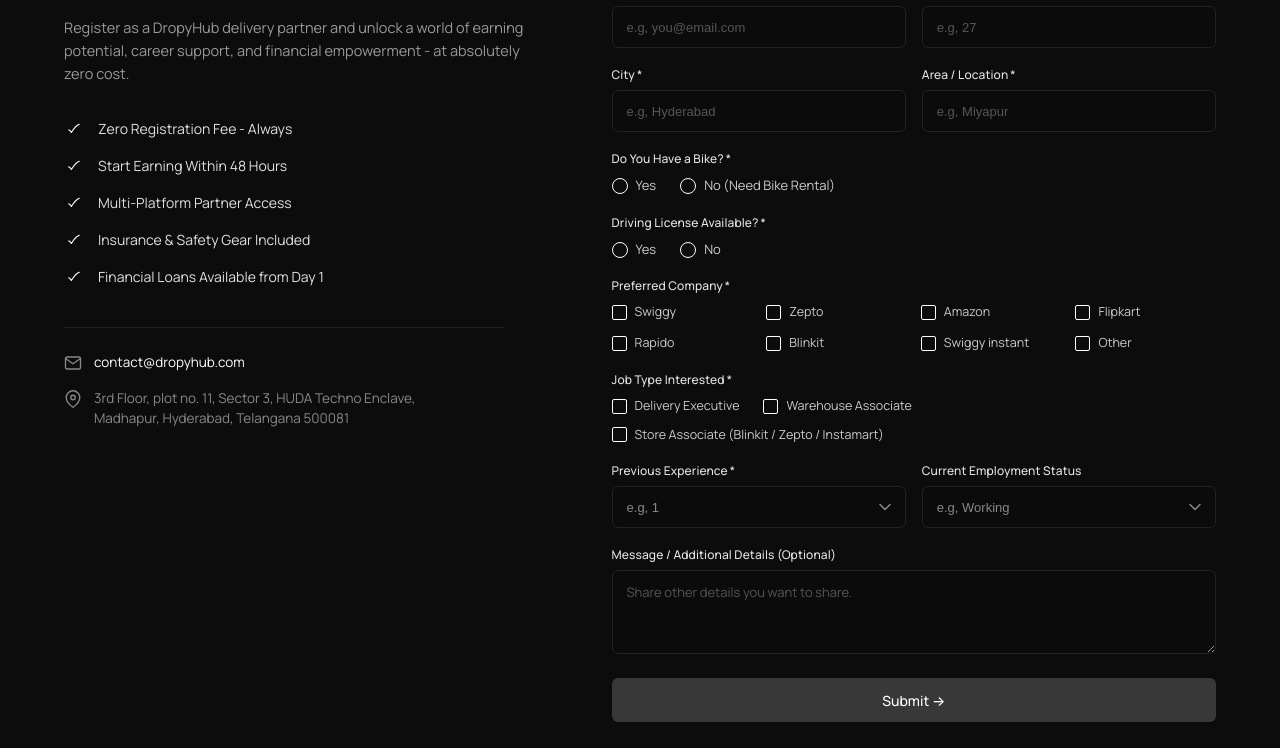
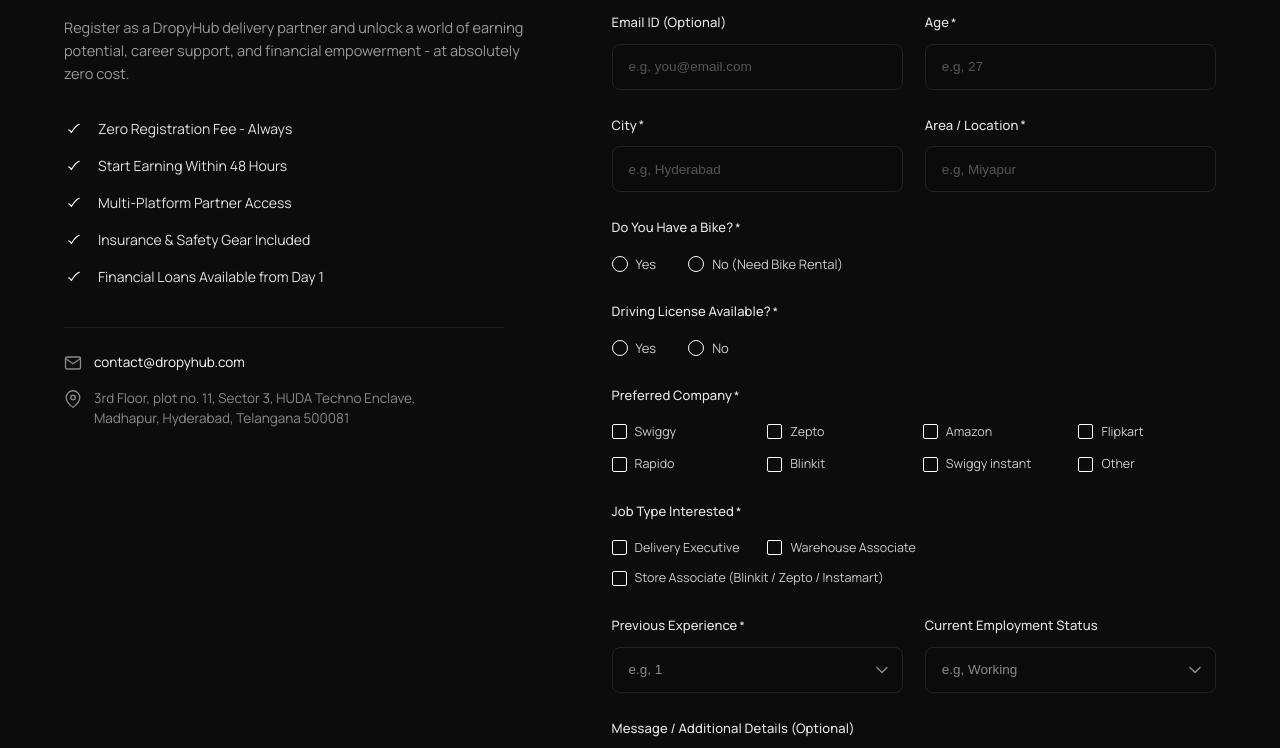
Before and after one commit to dropyhubtest/dropyhub, a Next.js app: page /apply in a window 1280 px wide. Shown: the part 279-1027 px from the top of the page. Built offline with nearby package versions, Linux system fonts and the light colour scheme; a web font is replaced by a local one.

Commit message:
Restore platform network side rails and connect horizontal lines on partners page, and add generous spacing between entities in contact form

```diff
--- a/src/components/contact/ContactHeroForm.module.css
+++ b/src/components/contact/ContactHeroForm.module.css
@@ -195,19 +195,19 @@
 }
 
 .formHeader {
-  margin-bottom: 24px;
+  margin-bottom: 32px;
 }
 
 .formTitle {
-  font-size: 19px;
+  font-size: 20px;
   font-weight: 600;
   color: #ffffff;
-  margin: 0 0 6px 0;
+  margin: 0 0 8px 0;
   letter-spacing: -0.01em;
 }
 
 .formSubtitle {
-  font-size: 12.5px;
+  font-size: 13px;
   color: #888888;
   margin: 0;
 }
@@ -215,37 +215,39 @@
 .form {
   display: flex;
   flex-direction: column;
-  gap: 18px;
+  gap: 26px;
   width: 100%;
 }
 
 .formRow {
   display: grid;
   grid-template-columns: 1fr 1fr;
-  gap: 16px;
+  gap: 22px;
 }
 
 @media (max-width: 600px) {
   .formRow {
     grid-template-columns: 1fr;
+    gap: 20px;
   }
 }
 
 .fieldGroup {
   display: flex;
   flex-direction: column;
-  gap: 6px;
+  gap: 9px;
   width: 100%;
 }
 
 .fieldLabel {
-  font-size: 12px;
+  font-size: 13px;
   font-weight: 500;
   color: #e5e5e5;
   letter-spacing: 0.01em;
   display: flex;
   align-items: center;
   gap: 2px;
+  margin-bottom: 2px;
 }
 
 .requiredStar {
@@ -255,13 +257,13 @@
 
 .input {
   width: 100%;
-  height: 42px;
+  height: 46px;
   background-color: #0b0b0b;
   border: 1px solid #222222;
-  border-radius: 6px;
-  padding: 0 14px;
+  border-radius: 8px;
+  padding: 0 16px;
   color: #ffffff;
-  font-size: 13px;
+  font-size: 13.5px;
   outline: none;
   box-sizing: border-box;
   transition: border-color 0.2s ease;
@@ -285,8 +287,8 @@
 .radioRow {
   display: flex;
   align-items: center;
-  gap: 24px;
-  padding-top: 2px;
+  gap: 32px;
+  padding: 6px 0 2px 0;
 }
 
 .radioOption {
@@ -334,26 +336,27 @@
 .preferredGrid {
   display: grid;
   grid-template-columns: repeat(4, 1fr);
-  gap: 12px 14px;
-  padding-top: 2px;
+  gap: 14px 18px;
+  padding: 6px 0 2px 0;
 }
 
 @media (max-width: 640px) {
   .preferredGrid {
     grid-template-columns: repeat(2, 1fr);
+    gap: 12px 14px;
   }
 }
 
 .jobTypeContainer {
   display: flex;
   flex-direction: column;
-  gap: 10px;
-  padding-top: 2px;
+  gap: 12px;
+  padding: 6px 0 2px 0;
 }
 
 .jobTypeRow {
   display: flex;
-  gap: 24px;
+  gap: 28px;
   flex-wrap: wrap;
 }
 
@@ -395,13 +398,13 @@
 /* Select Dropdowns with Caret */
 .select {
   width: 100%;
-  height: 42px;
+  height: 46px;
   background-color: #0b0b0b;
   border: 1px solid #222222;
-  border-radius: 6px;
-  padding: 0 36px 0 14px;
+  border-radius: 8px;
+  padding: 0 38px 0 16px;
   color: #888888;
-  font-size: 13px;
+  font-size: 13.5px;
   outline: none;
   box-sizing: border-box;
   appearance: none;
@@ -427,14 +430,14 @@
   width: 100%;
   background-color: #0b0b0b;
   border: 1px solid #222222;
-  border-radius: 6px;
-  padding: 12px 14px;
+  border-radius: 8px;
+  padding: 14px 16px;
   color: #ffffff;
-  font-size: 13px;
+  font-size: 13.5px;
   font-family: inherit;
   outline: none;
   resize: vertical;
-  min-height: 84px;
+  min-height: 100px;
   box-sizing: border-box;
   transition: border-color 0.2s ease;
 }
@@ -450,19 +453,19 @@
 /* Submit Button */
 .submitBtn {
   width: 100%;
-  height: 44px;
+  height: 48px;
   background-color: #383838;
   color: #ffffff;
   border: none;
-  border-radius: 6px;
-  font-size: 14px;
+  border-radius: 8px;
+  font-size: 15px;
   font-weight: 500;
   cursor: pointer;
   display: flex;
   align-items: center;
   justify-content: center;
   gap: 8px;
-  margin-top: 6px;
+  margin-top: 10px;
   transition: background-color 0.2s ease;
 }
 
@@ -471,10 +474,10 @@
 }
 
 .disclaimer {
-  font-size: 11px;
+  font-size: 11.5px;
   color: #666666;
-  margin: 6px 0 0 0;
-  line-height: 1.4;
+  margin: 10px 0 0 0;
+  line-height: 1.45;
   text-align: left;
 }
 
--- a/src/components/partnership/PartnersHero.module.css
+++ b/src/components/partnership/PartnersHero.module.css
@@ -106,24 +106,52 @@
   z-index: 15;
 }
 
-/* Narrative & Perks Container */
+/* Platform Network Section Wrapper & Rails at 64px */
+.networkSectionWrapper {
+  position: relative;
+  width: 100%;
+}
+
+.railLeft {
+  position: absolute;
+  left: 64px;
+  top: 0;
+  bottom: 0;
+  width: 1.5px;
+  background-color: #2e2e2e;
+  pointer-events: none;
+  z-index: 5;
+}
+
+.railRight {
+  position: absolute;
+  right: 64px;
+  top: 0;
+  bottom: 0;
+  width: 1.5px;
+  background-color: #2e2e2e;
+  pointer-events: none;
+  z-index: 5;
+}
+
+/* Narrative & Perks Container: Touching Left & Right Rails */
 .container {
   position: relative;
-  width: calc(100% - 216px);
-  margin-left: 108px;
-  margin-right: 108px;
+  width: calc(100% - 128px);
+  margin-left: 64px;
+  margin-right: 64px;
   padding: 56px 0 0 0;
   box-sizing: border-box;
   z-index: 2;
 }
 
-/* Header Row: Eyebrow + Title on left, Narrative on right */
+/* Header Row: Dividing line connects directly to Left & Right Rails */
 .headerRow {
   display: flex;
   justify-content: space-between;
   align-items: flex-end;
   gap: 48px;
-  padding: 0 0 36px 0;
+  padding: 0 44px 36px 44px;
   border-bottom: 1px solid #2e2e2e;
 }
 
@@ -196,8 +224,13 @@
   transition: background-color 0.2s ease;
 }
 
+.perkCard:first-child {
+  padding-left: 44px;
+}
+
 .perkCard:last-child {
   border-right: none;
+  padding-right: 44px;
 }
 
 .perkCard:hover {
--- a/src/components/partnership/PartnersHero.tsx
+++ b/src/components/partnership/PartnersHero.tsx
@@ -91,6 +91,11 @@ export const PartnersHero: React.FC = () => {
       </div>
 
       {/* 5. Narrative Header & 4 Perks Grid */}
+      <div className={styles.networkSectionWrapper}>
+        {/* Continuous Side Rails at 64px for Platform Network Section */}
+        <div className={styles.railLeft} aria-hidden="true" />
+        <div className={styles.railRight} aria-hidden="true" />
+
         <div className={styles.container}>
           <div className={styles.headerRow}>
             <div className={styles.headerLeft}>
@@ -126,6 +131,7 @@ export const PartnersHero: React.FC = () => {
                 <h3 className={styles.perkTitle}>{perk.title}</h3>
               </div>
             ))}
+          </div>
         </div>
       </div>
 
```
Lines whose indentation alone changed are shown as unchanged.
